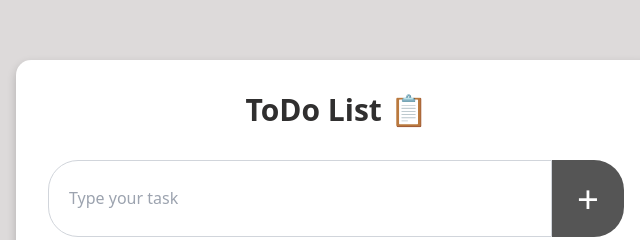
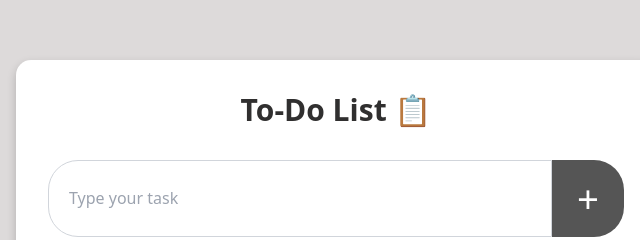
Before and after one commit to gabriellydasi/to-do-list, a plain HTML site: page index.html in a window 1280 px wide. Shown: the part 210-450 px from the top of the page, 304-944 px from the left. Drawn offline with nearby package versions, Linux system fonts and the light colour scheme.

Commit message:
Update file via git

```diff
--- a/index.html
+++ b/index.html
@@ -11,7 +11,7 @@
     <!-- CSS Style -->
     <link rel="stylesheet" href="/src/css/style.css">
 
-    <title>ToDo List</title>
+    <title>To-Do List</title>
 
 </head>
 
@@ -26,7 +26,7 @@
                 <h1
                     class="text-3xl font-bold mb-8 text-center"
                     style="color: rgb(48, 47, 47);"
-                >ToDo List 📋</h1>
+                >To-Do List 📋</h1>
 
                 <!-- Formulário para adicionar novas tarefas -->
                 <form
```
